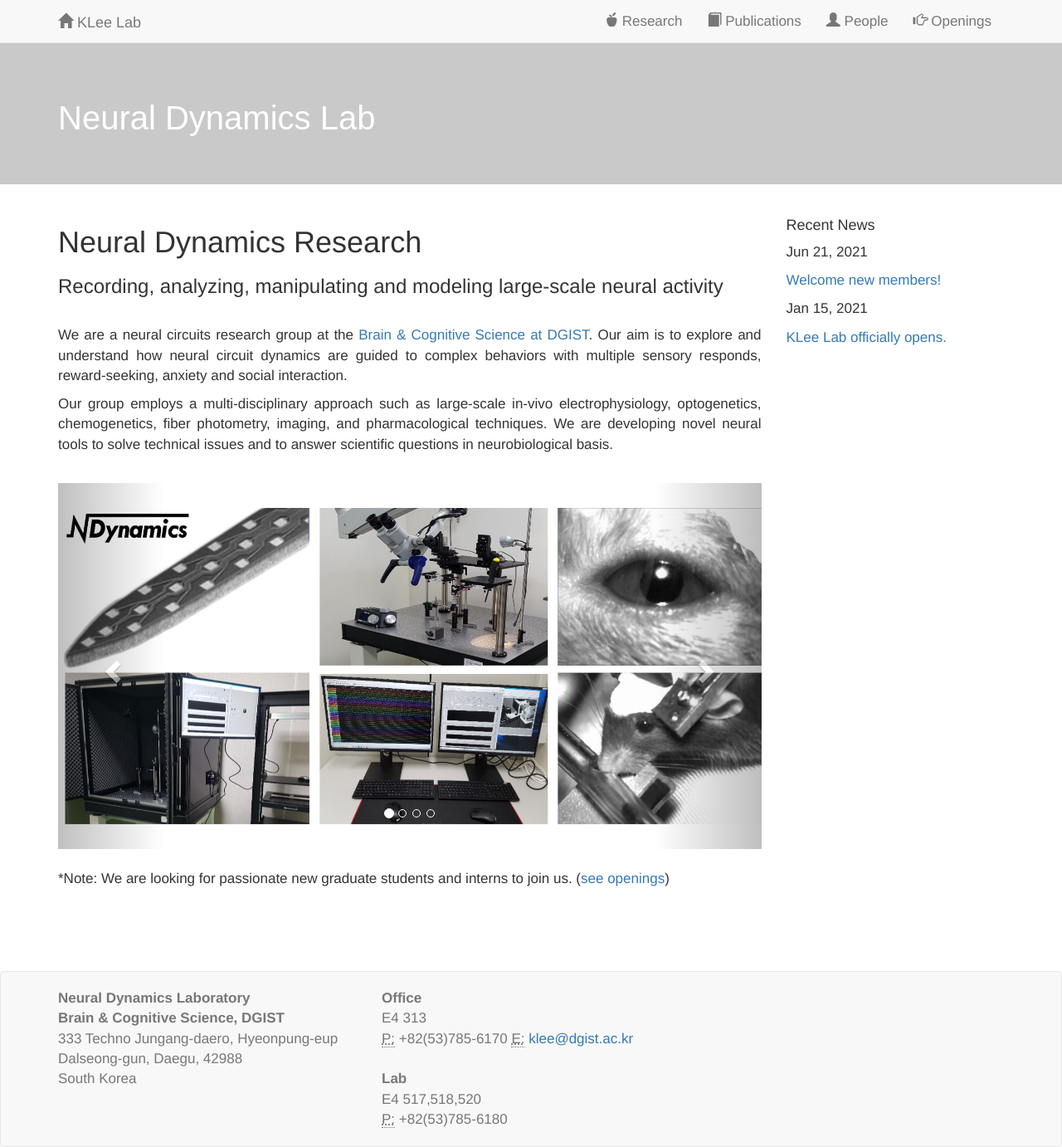
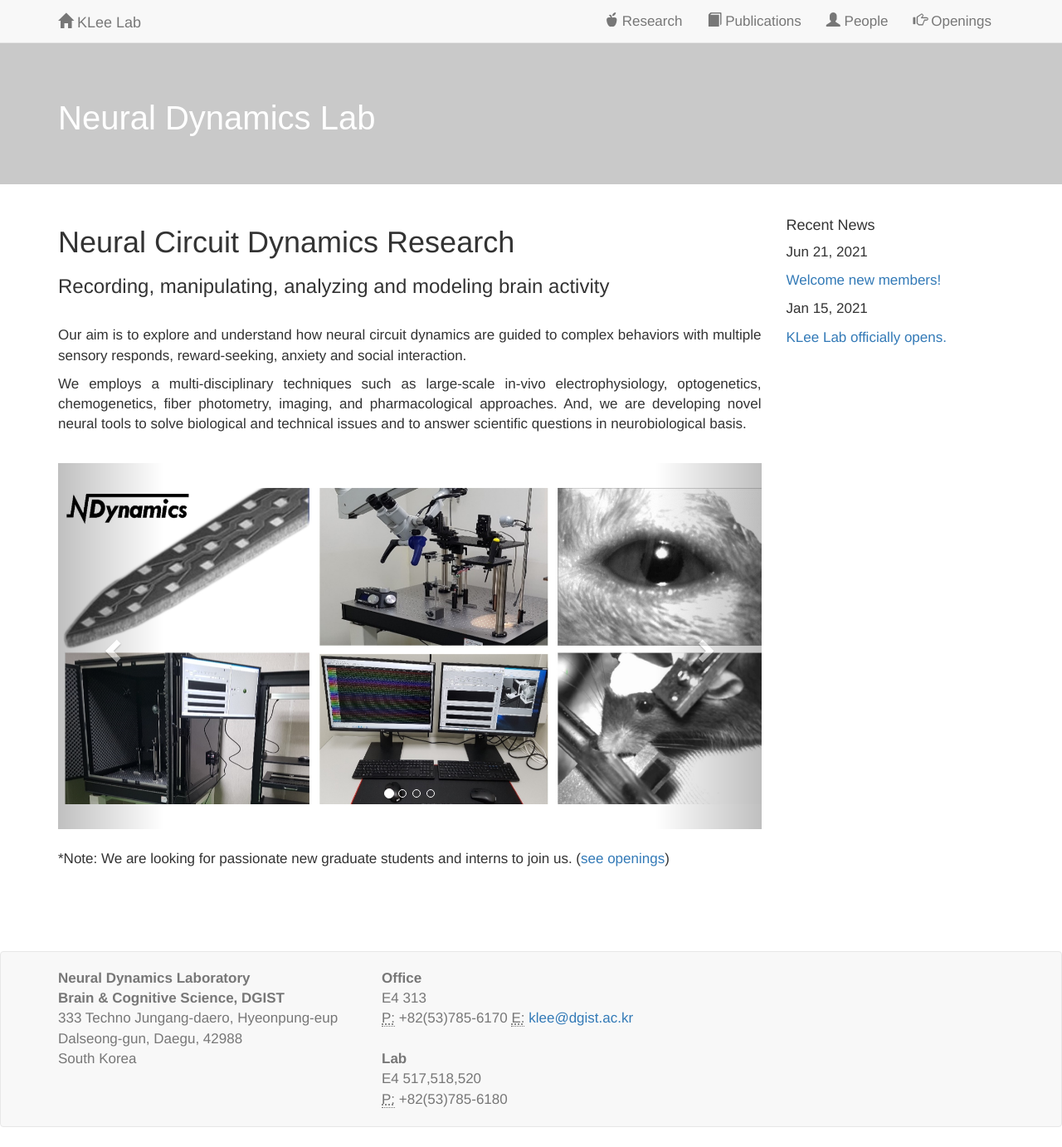
Before and after one commit to kleelab/kleelab.github.io, a Jekyll site: the page built from index.html, in a window 1280 px wide. Shown: the whole page at 83% size. Built offline with Jekyll 4.4.1, drawn with Linux system fonts in a browser that asks for light colours; nearby versions of some CDN libraries; a style sheet for code colours, icons or effects is not loaded; after the commit the page ends 1358 px from its top, so only the background shows below that.

Commit message:
Update index.html

```diff
--- a/index.html
+++ b/index.html
@@ -12,13 +12,13 @@ layout: home
 
 </script>
 
-<h1>Neural Dynamics Research</h1>
-<h3>Recording, analyzing, manipulating and modeling large-scale neural activity</h3>
+<h1>Neural Circuit Dynamics Research</h1>
+<h3>Recording, manipulating, analyzing and modeling brain activity</h3>
 
 <br>
-<p>We are a neural circuits research group at the <a href="https://brain.dgist.ac.kr/">Brain & Cognitive Science at DGIST</a>.  Our aim is to explore and understand how neural circuit dynamics are guided to complex behaviors with multiple sensory responds, reward-seeking, anxiety and social interaction. </p>
+<p>Our aim is to explore and understand how neural circuit dynamics are guided to complex behaviors with multiple sensory responds, reward-seeking, anxiety and social interaction. </p>
 
-<p>Our group employs a multi-disciplinary approach such as large-scale in-vivo electrophysiology, optogenetics, chemogenetics, fiber photometry, imaging, and pharmacological techniques. We are developing novel neural tools to solve technical issues and to answer scientific questions in neurobiological basis. </p>
+<p>We employs a multi-disciplinary techniques such as large-scale in-vivo electrophysiology, optogenetics, chemogenetics, fiber photometry, imaging, and pharmacological approaches. And, we are developing novel neural tools to solve biological and technical issues and to answer scientific questions in neurobiological basis. </p>
 <br>
 <div markdown="0" id="carousel" class="carousel slide" data-ride="carousel" data-interval="5000" data-pause="hover" >
     <!-- Menu -->
```
